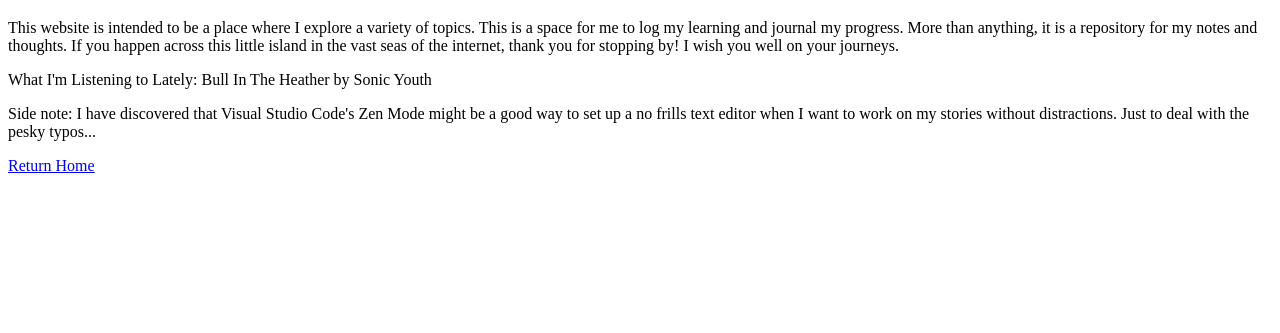
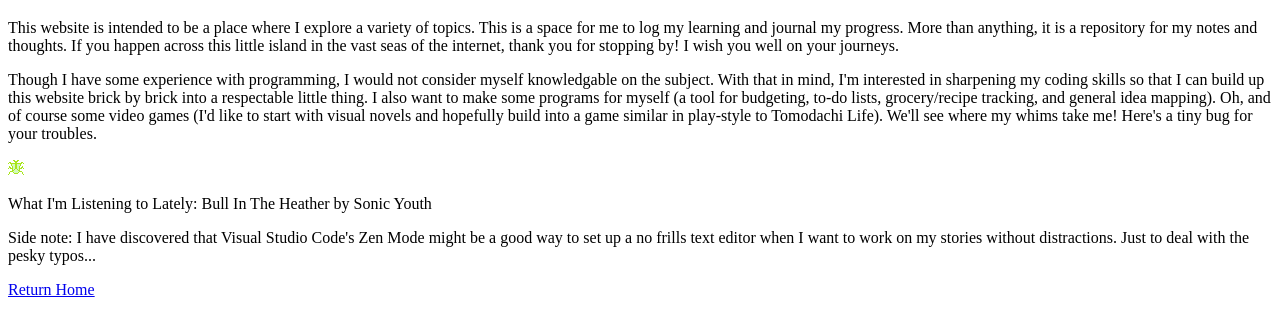
Before and after one commit to anecdotez/anecdotez.github.io, a plain HTML site: page posts/april723.html in a window 1280 px wide. Shown: the part 61-394 px from the top of the page. Drawn offline with Linux system fonts and the light colour scheme.

Commit message:
Adding more to post and bug pic

```diff
--- a/posts/april723.html
+++ b/posts/april723.html
@@ -8,6 +8,8 @@
         <h1>And so my journey begins... (April 7th, 2023)</h1>
         <p>This website is intended to be a place where I explore a variety of topics.
             This is a space for me to log my learning and journal my progress. More than anything, it is a repository for my notes and thoughts. If you happen across this little island in the vast seas of the internet, thank you for stopping by! I wish you well on your journeys.</p>
+        <p>Though I have some experience with programming, I would not consider myself knowledgable on the subject. With that in mind, I'm interested in sharpening my coding skills so that I can build up this website brick by brick into a respectable little thing. I also want to make some programs for myself (a tool for budgeting, to-do lists, grocery/recipe tracking, and general idea mapping). Oh, and of course some video games (I'd like to start with visual novels and hopefully build into a game similar in play-style to Tomodachi Life). We'll see where my whims take me! Here's a tiny bug for your troubles.</p>
+        <img src="/images/bug.png" alt="Tiny Beetle Pixel Art">
         <p>What I'm Listening to Lately: Bull In The Heather by Sonic Youth</p>
         <p>Side note: I have discovered that Visual Studio Code's Zen Mode might be a good way to set up a no frills text editor when I want to work on my stories without distractions. Just to deal with the pesky typos...</p>
         <p><a href="/index.html" title="Home">Return Home</a></p>
```
Also changed, not shown: images/bug.png (added).
